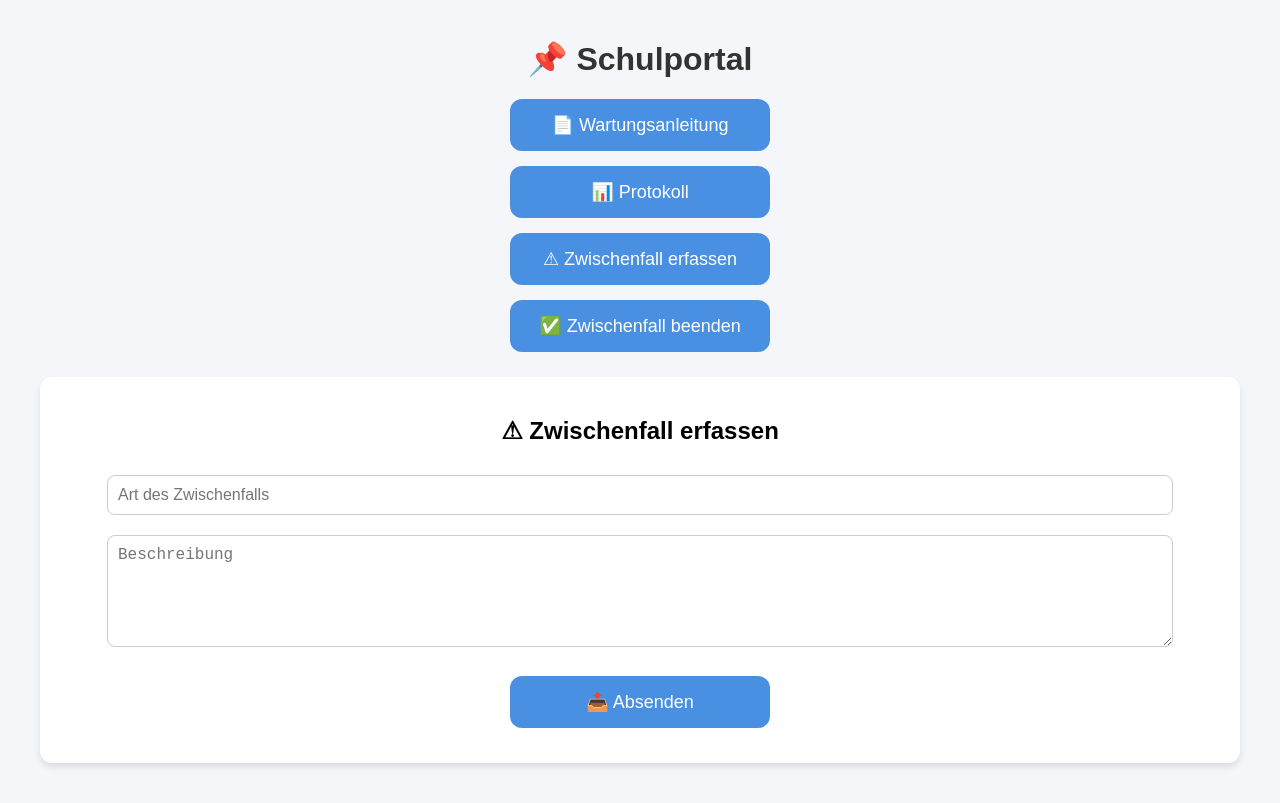
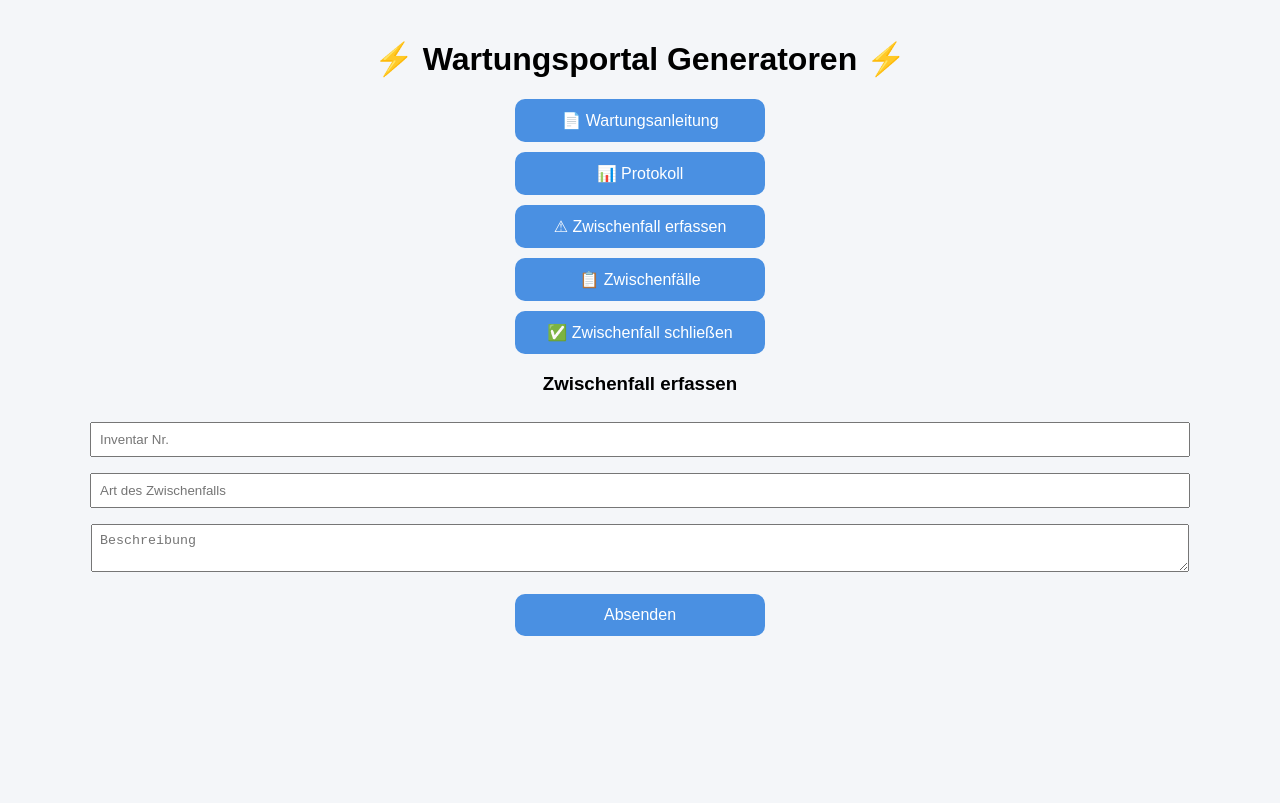
Before and after one commit to placebo-git/schulportal, a plain HTML site: page index.html in a window 1280 px wide. Both pictures are taken after a click on the button "⚠ Zwischenfall erfassen". Drawn offline with Linux system fonts and the light colour scheme.

Commit message:
Update index.html
V2

```diff
--- a/index.html
+++ b/index.html
@@ -5,87 +5,98 @@
   <meta name="viewport" content="width=device-width, initial-scale=1.0">
   <title>Wartungsportal Generatoren</title>
   <style>
-    body {
-      font-family: Arial, sans-serif;
-      text-align: center;
-      margin: 40px;
-      background: #f4f6f9;
-    }
-    h1 {
-      color: #333;
-    }
-    button {
-      display: block;
-      width: 260px;
-      margin: 15px auto;
-      padding: 15px;
-      font-size: 18px;
-      border-radius: 12px;
-      border: none;
-      background: #4a90e2;
-      color: white;
-      cursor: pointer;
-      transition: 0.3s;
-    }
-    button:hover {
-      background: #357ABD;
-    }
-    #form {
-      display: none;
-      margin-top: 25px;
-      padding: 20px;
-      background: white;
-      border-radius: 12px;
-      box-shadow: 0 4px 6px rgba(0,0,0,0.1);
-    }
-    input, textarea {
-      width: 90%;
-      margin: 10px 0;
-      padding: 10px;
-      border-radius: 8px;
-      border: 1px solid #ccc;
-      font-size: 16px;
-    }
-    textarea {
-      resize: vertical;
-    }
+    body { font-family: Arial; text-align: center; background: #f4f6f9; margin: 40px; }
+    button { display: block; margin: 10px auto; padding: 12px; width: 250px; border-radius: 10px; border: none; background: #4a90e2; color: white; font-size: 16px; cursor: pointer; }
+    button:hover { background: #357ABD; }
+    input, textarea, select { width: 90%; margin: 8px 0; padding: 8px; }
+    .hidden { display: none; }
+    #list { background: white; padding: 15px; border-radius: 12px; margin-top: 20px; }
+    .entry { border-bottom: 1px solid #ddd; padding: 8px; text-align: left; }
+    .status { width: 15px; height: 15px; display: inline-block; margin-left: 8px; border-radius: 3px; }
   </style>
 </head>
 <body>
-  <h1>📌 Schulportal</h1>
+  <h1>⚡ Wartungsportal Generatoren ⚡</h1>
 
-  <!-- Buttons -->
-  <button onclick="window.open('https://drive.google.com/file/d/1Pqe6DCpG8WYtwVL_SeYGbe1bWGzqlgUy/view?usp=drive_link', '_blank')">📄 Wartungsanleitung</button>
-  <button onclick="window.open('https://docs.google.com/spreadsheets/d/1rO-32MAJq4Ox2CtjWEUjXUeA9MBWpLY85YMQKu3L_ec/edit?gid=0#gid=0/edit', '_blank')">📊 Protokoll</button>
-  <button onclick="document.getElementById('form').style.display='block'">⚠ Zwischenfall erfassen</button>
-  <button onclick="document.getElementById('form').style.display='none'">✅ Zwischenfall beenden</button>
+  <button onclick="window.open('https://drive.google.com/file/d/1Pqe6DCpG8WYtwVL_SeYGbe1bWGzqlgUy/view?usp=drive_link','_blank')">📄 Wartungsanleitung</button>
+  <button onclick="window.open('https://docs.google.com/spreadsheets/d/1u8ANnoSeVywqraNGXkbxUezFOaSEBEV0T8scEwqnV2o/edit?gid=0#gid=0/edit','_blank')">📊 Protokoll</button>
+  <button onclick="toggle('form')">⚠ Zwischenfall erfassen</button>
+  <button onclick="loadIncidents()">📋 Zwischenfälle</button>
+  <button onclick="toggle('closeForm')">✅ Zwischenfall schließen</button>
 
-  <!-- Zwischenfall-Formular -->
-  <div id="form">
-    <h2>⚠ Zwischenfall erfassen</h2>
-    <input type="text" id="art" placeholder="Art des Zwischenfalls">
-    <textarea id="beschreibung" rows="5" placeholder="Beschreibung"></textarea><br>
-    <button onclick="senden()">📤 Absenden</button>
+  <!-- Erfassen -->
+  <div id="form" class="hidden">
+    <h3>Zwischenfall erfassen</h3>
+    <input id="inventar" placeholder="Inventar Nr.">
+    <input id="art" placeholder="Art des Zwischenfalls">
+    <textarea id="beschreibung" placeholder="Beschreibung"></textarea>
+    <button onclick="addIncident()">Absenden</button>
   </div>
 
-  <script>
-    function senden() {
-      const art = document.getElementById('art').value.trim();
-      const beschreibung = document.getElementById('beschreibung').value.trim();
+  <!-- Schließen -->
+  <div id="closeForm" class="hidden">
+    <h3>Zwischenfall schließen</h3>
+    <input id="closeInventar" placeholder="Inventar Nr.">
+    <input id="closeArt" placeholder="Art des Zwischenfalls">
+    <textarea id="closeBeschreibung" placeholder="Abschluss-Beschreibung"></textarea>
+    <input id="visum" placeholder="Visum (Name)">
+    <button onclick="closeIncident()">Schließen</button>
+  </div>
 
-      if (!art || !beschreibung) {
-        alert("Bitte alle Felder ausfüllen!");
-        return;
-      }
+  <!-- Liste -->
+  <div id="list" class="hidden">
+    <h3>Zwischenfälle</h3>
+    <div id="entries"></div>
+  </div>
 
-      // Statt einer Datenbank -> Dummy-Ausgabe
-      alert("✅ Zwischenfall gespeichert:\n\nArt: " + art + "\nBeschreibung: " + beschreibung);
+<script>
+const API_URL = "https://script.google.com/macros/s/AKfycbwXD23MjAOOEpNocTeSvmvoosoBmiAt8TMzbOr-R-E1nkVA7wiMcgzszWi7yIjJvCWWmg/exec"; // Google Script
 
-      // Formular leeren
-      document.getElementById('art').value = "";
-      document.getElementById('beschreibung').value = "";
-      document.getElementById('form').style.display = 'none';
-    }
-  </script>
+function toggle(id) {
+  document.getElementById('form').classList.add('hidden');
+  document.getElementById('closeForm').classList.add('hidden');
+  document.getElementById('list').classList.add('hidden');
+  if (id) document.getElementById(id).classList.remove('hidden');
+}
+
+async function addIncident() {
+  const data = {
+    inventar: document.getElementById('inventar').value,
+    art: document.getElementById('art').value,
+    beschreibung: document.getElementById('beschreibung').value
+  };
+  await fetch(API_URL, {method:"POST", body:JSON.stringify(data)});
+  alert("✅ Zwischenfall erfasst!");
+  toggle('');
+}
+
+async function loadIncidents() {
+  toggle('list');
+  const res = await fetch(API_URL);
+  const data = await res.json();
+  const container = document.getElementById('entries');
+  container.innerHTML = "";
+  data.forEach(inc => {
+    let div = document.createElement("div");
+    div.className = "entry";
+    let statusBox = `<span class="status" style="background:${inc.Status==="geschlossen"?"green":"red"}"></span>`;
+    let visum = inc.Status==="geschlossen" ? ` | Visum: ${inc.Visum} <button onclick="alert('${inc['Abschluss-Beschreibung']}')">Details</button>` : "";
+    div.innerHTML = `${inc.Art} | Inventar: ${inc.Inventar} ${visum} ${statusBox}`;
+    container.appendChild(div);
+  });
+}
+
+async function closeIncident() {
+  const data = {
+    inventar: document.getElementById('closeInventar').value,
+    art: document.getElementById('closeArt').value,
+    closeBeschreibung: document.getElementById('closeBeschreibung').value,
+    visum: document.getElementById('visum').value
+  };
+  await fetch(API_URL + "?action=closeIncident", {method:"POST", body:JSON.stringify(data)});
+  alert("✅ Zwischenfall geschlossen!");
+  toggle('');
+}
+</script>
 </body>
 </html>
```
